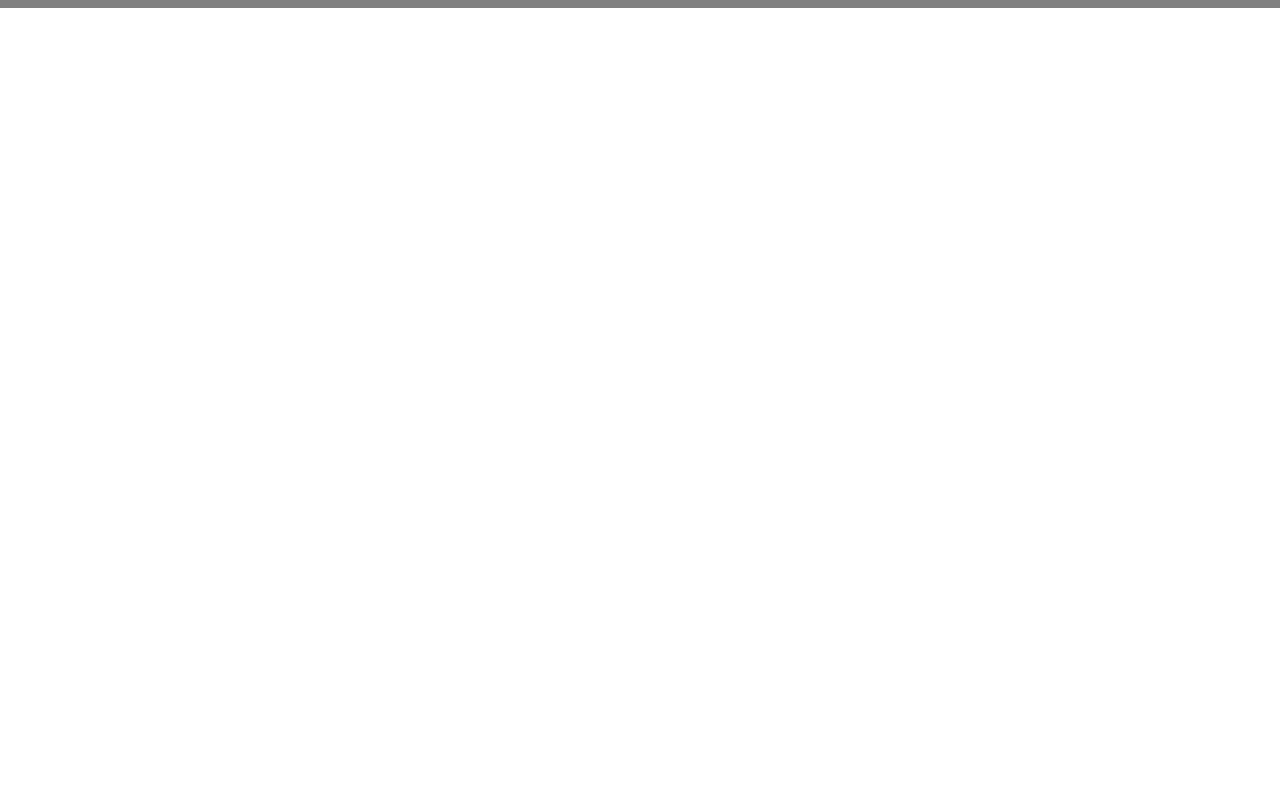
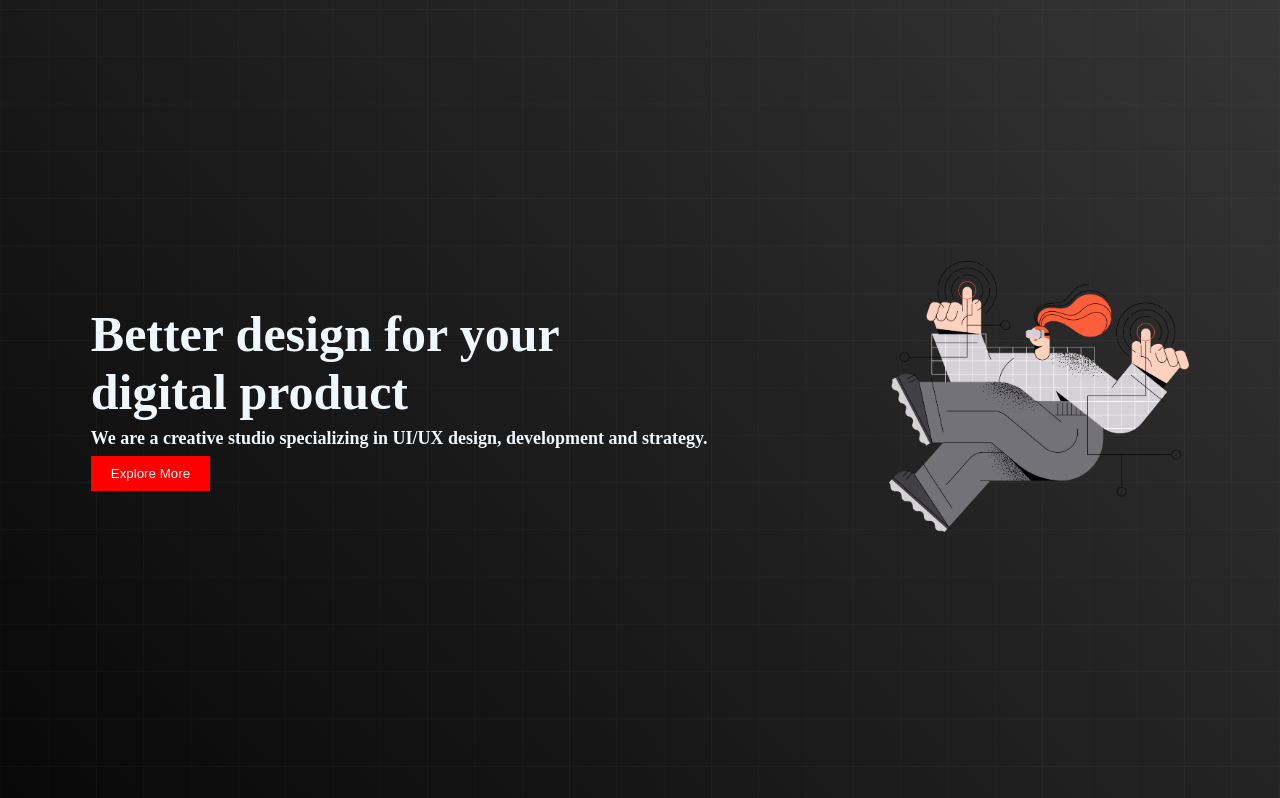
Before and after one commit to Ariful2634/prac-web, a plain HTML site: page index.html in a window 1280 px wide. Shown: the part 75-873 px from the top of the page. Before the commit the page ends 800 px from the top, so only its background shows below. Drawn offline with Linux system fonts and the light colour scheme.

Commit message:
section done

```diff
--- a/index.html
+++ b/index.html
@@ -24,5 +24,19 @@
             </div>
         </nav>
     </header>
+    <main>
+        <section class="explor">
+            <div>
+                <h1 class="pro">Better design for your <br>
+                     digital product</h1>
+                <p class="par">We are a creative studio specializing in UI/UX design, development and strategy.</p>
+
+                <button class="but" type="submit">Explore More</button>
+            </div>
+            <div class="im">
+                <img src="images/banner.png" alt="">
+            </div>
+        </section>
+    </main>
 </body>
 </html>
--- a/style.css
+++ b/style.css
@@ -10,7 +10,7 @@
     display: flex;
     justify-content: space-around;
     align-items: center;
-    padding: 20px;
+    padding: 15px;
     color: aliceblue;
 }
 .con img{
@@ -30,3 +30,34 @@
 .menu:hover{
     color: blue;
 }
+.im img{
+    width: 300px;
+}
+.explor{
+    height: 100vh;
+    display: flex;
+    justify-content: space-around;
+    align-items: center;
+    background-image: url("images/background.png"), linear-gradient(45deg,rgb(8, 8, 8),rgb(53, 53, 53));
+    background-position: center;
+    background-size: cover;
+    background-repeat: no-repeat;
+    color: aliceblue;
+
+}
+.pro{
+    font-size: 50px;
+    font-weight: bolder;
+}
+.par{
+    font-weight: bolder;
+    margin-top: 7px;
+    font-size: large;
+}
+.but{
+    background-color: red;
+    margin-top: 7px;
+    padding: 10px 20px;
+    color: white;
+    border: none;
+}
```
